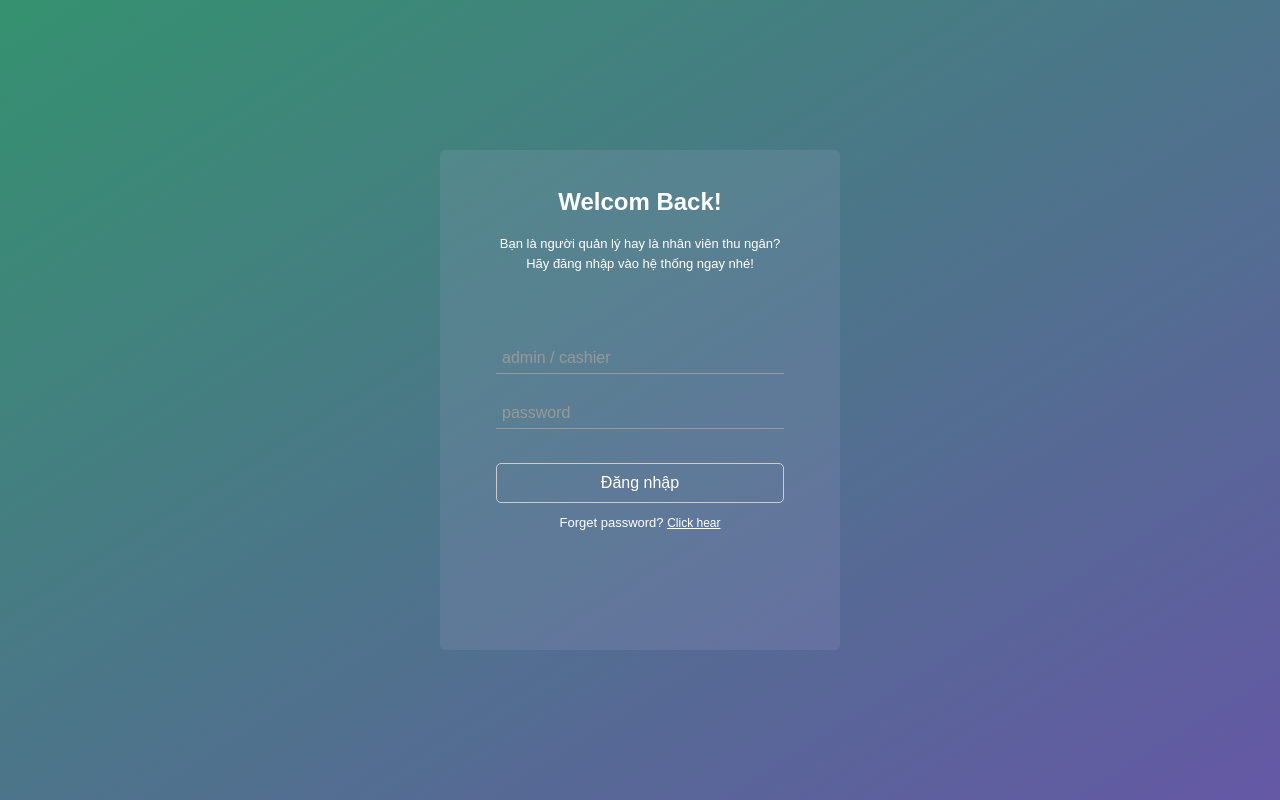
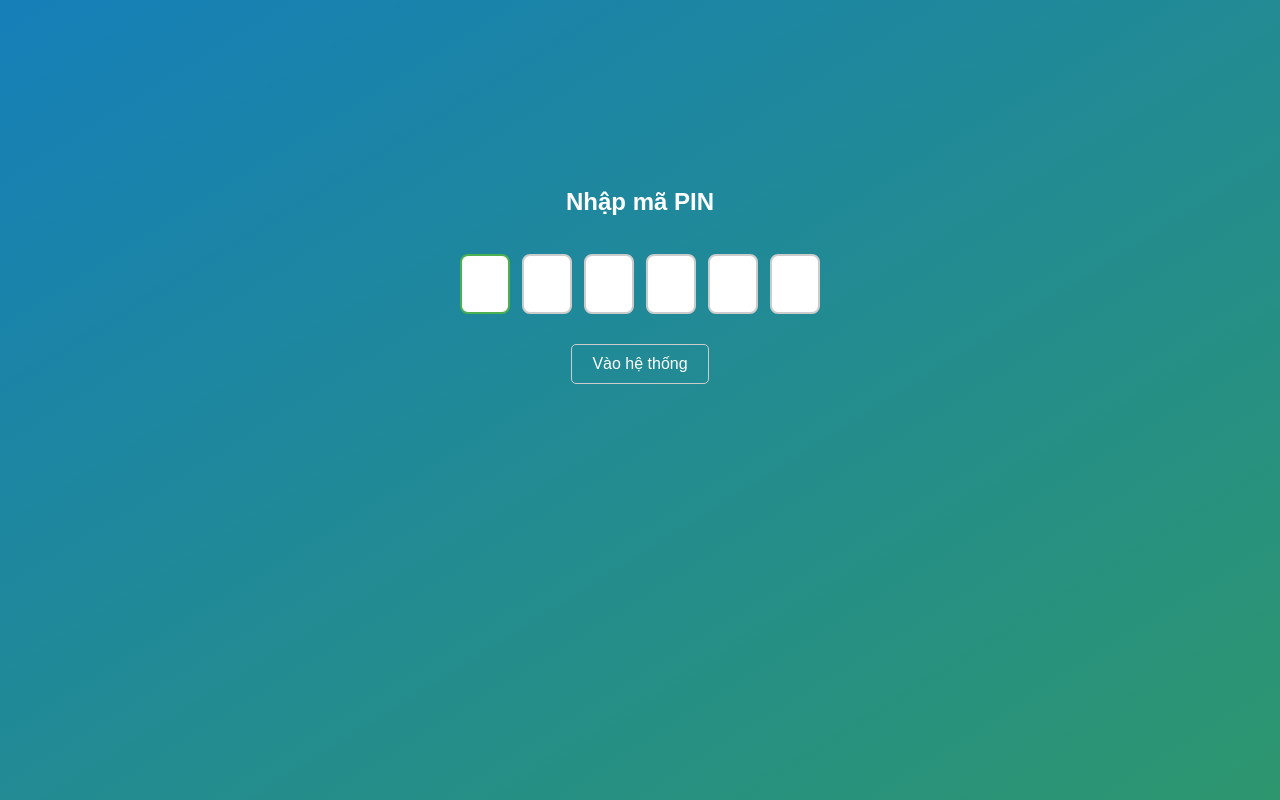
Before and after one commit to NguyenQuynhAnh1204/adminDashboard, a React (Vite) app: page / in a window 1280 px wide. Built offline with nearby package versions, Linux system fonts and the light colour scheme.

Commit message:
call api order in dashboard

```diff
--- a/src/Components/Feature.jsx
+++ b/src/Components/Feature.jsx
@@ -13,6 +13,7 @@ const Feature = () => {
         try {
             const data = await orderService.getFeature();
             setFeature(data);
+            console.log(data);
         }
         catch (error) {
             console.error(error);
@@ -39,7 +40,7 @@ const Feature = () => {
                 </div>
 
                 <p className="feature-chart_title">Total sales made today</p>
-                <p className="feature-chart_amount">{formatVND(Number(feature.feature) | 0)}</p>
+                <p className="feature-chart_amount">{formatVND(Number(feature.revenueToday) | 0)}</p>
                 {/* <p className="feature-chart_desc">
                     sale sale sale sale sale sale sale sale sale sale sale sale sale sale sale
                 </p> */}
--- a/src/Pages/Admin/Dashboard.jsx
+++ b/src/Pages/Admin/Dashboard.jsx
@@ -8,13 +8,25 @@ import TableList from "../../components/Table";
 import { orderService } from "../../service/order.service"
 import { useEffect, useState } from "react"
 
+const columns = [
+  { key: "orderCode", label: "Order Code" },
+  { key: "userName", label:"Employee"},
+  { key: "date", label: "Date" },
+  { key: "totalAmount", label: "Amount", type: "money" },
+  { key: "method", label: "Method" },
+  { key: "status", label: "Status", type: "status" }
+];
 
 const Dashboard = () => {
     const [widget, setWidget] = useState({})
 
+    const [orders, setOrders] = useState([]);
+
     const fetchDashboard = async () => {
         try {
             const dashboard = await orderService.getDashboard();
+            const orderDta = await orderService.getOrders();
+            setOrders(orderDta)
             setWidget(dashboard);
         }
         catch (e) {
@@ -46,7 +58,7 @@ const Dashboard = () => {
 
                 <div className="dashboard-list-container shadow">
                     <div className="list-title">Latest Transactions</div>
-                    {/* <TableList titleCell={tableTitle} rows={rows}/> */}
+                    <TableList columns={columns} rows={orders}/>
                 </div>
             </div>
         </div>
--- a/src/Pages/Home.jsx
+++ b/src/Pages/Home.jsx
@@ -1,57 +1,85 @@
-import { useState } from "react";
+import { useRef, useState } from "react";
 import { useNavigate } from "react-router-dom";
 
+const HomePage = () => {
+    const [pin, setPin] = useState(["", "", "", "", "", ""]);
+    const [error, setError] = useState("");
+    const inputsRef = useRef([]);
+    const nav = useNavigate();
 
-const HomePage = () => {
+    const handleChange = (value, index) => {
+        if (!/^\d?$/.test(value)) return;
 
-    const [data, setData] = useState({});
+        const newPin = [...pin];
+        newPin[index] = value;
+        setPin(newPin);
 
-    const nav = useNavigate();
+        if (value && index < 6) {
+            inputsRef.current[index + 1].focus();
+        }
+    };
+
+    const handleKeyDown = (e, index) => {
+        if (e.key === "Backspace" && !pin[index] && index > 0) {
+            inputsRef.current[index - 1].focus();
+        }
+    };
 
     const handleSubmit = (e) => {
         e.preventDefault();
+        const pinCode = pin.join("");
 
-
-        const formData = new FormData(e.target);
-
-        const dataE = Object.fromEntries(formData.entries());
-
-        if (dataE?.userName === 'admin') {
-            nav('/admin/dashboard', {replace: true});
-            return;
+        if (pinCode === "121204") {
+            nav("/admin/dashboard", { replace: true });
+        } else {
+            setError("Sai mã PIN");
+            setPin(["", "", "", "", "", ""]);
+            inputsRef.current[0].focus();
         }
-        if (dataE?.userName === "cashier") {
-            nav("/pos/home", {replace: true})
-            return;
-        }
-    }
+    };
 
     return (
         <div className="home">
-            <div className="home-container shadow">
+            <div className="home-container">
                 <div className="home-box">
-                    <h1 className="title">Welcom Back!</h1>
-
-                    <p className="text">Bạn là người quản lý hay là nhân viên thu ngân?</p>
-                    <p className="text">Hãy đăng nhập vào hệ thống ngay nhé!</p>
+                    <h1 className="title">Nhập mã PIN</h1>
 
                     <form onSubmit={handleSubmit}>
-
-                        <div className="input-box">
-                            <input type="text" placeholder="admin / cashier" name="userName"/>
-                        </div>
-                        <div className="input-box">
-                            <input type="password" placeholder="password" name="password"/>
+                        <div className="pin-inputs">
+                            {pin.map((digit, index) => (
+                                <input
+                                    key={index}
+                                    ref={(el) => (inputsRef.current[index] = el)}
+                                    type="password"
+                                    inputMode="numeric"
+                                    maxLength={1}
+                                    value={digit}
+                                    onChange={(e) =>
+                                        handleChange(e.target.value, index)
+                                    }
+                                    onKeyDown={(e) =>
+                                        handleKeyDown(e, index)
+                                    }
+                                    className="pin-box"
+                                    autoFocus={index === 0}
+                                />
+                            ))}
                         </div>
 
-                        <button className="btn-login cursor" type="submit">Đăng nhập</button>
+                        {error && <p className="error-text">{error}</p>}
+
+                        <button
+                            className="btn-login cursor"
+                            type="submit"
+                            disabled={pin.some((d) => d === "")}
+                        >
+                            Vào hệ thống
+                        </button>
                     </form>
-                    <p className="text">Forget password? <span>Click hear</span></p>
-
                 </div>
             </div>
         </div>
-    )
-}
+    );
+};
 
-export default HomePage
+export default HomePage;
--- a/src/Style/AdminPage/_home.scss
+++ b/src/Style/AdminPage/_home.scss
@@ -17,7 +17,6 @@
             min-width: 400px;
             min-height: 500px;
             border-radius: 5px;
-            background-color: rgba($color: #dcc6f4d6, $alpha: 0.1);
             color: #fff;
             @include align-ct;
             flex-direction: column;
@@ -39,49 +38,10 @@
             }
 
             form {
-                margin-top: 70px;
-                display: flex;
-                align-items: center;
+                @include center;
                 flex-direction: column;
-                width: 100%;
-                gap: 24px;
-                .input-box {
-                    width: 80%;
-                    position: relative;
-                    input {
-                        font-size: 16px;
-                        color: #fff;
-                        width: 100%;
-                        background: none;
-                        border: none;
-                        outline: none;
-                        padding: 6px;
-                        border-bottom: 1px solid #999;
-                        &::placeholder {
-                            color: #999;
-                        }
-                    }
-
-                    &::after {
-                        content: '';
-                        position: absolute;
-                        bottom: 0;
-                        left: 0;
-                        height: 1px;
-                        width: 0%;
-                        background-color: #222;
-                        transition: width 0.5s;
-                    }
-
-                    &:has(input:focus)::after {
-                        width: 100%;
-                    }
-
-                }
-
                 button {
-                    width: 80%;
-                    padding: 10px;
+                    padding: 10px 20px;
                     margin: 10px 0;
                     background: none;
                     border: 1px solid #ccc;
@@ -89,6 +49,27 @@
                     color: #fff;
                     font-size: 16px;
                 }
+                .pin-inputs {
+                    display: flex;
+                    justify-content: center;
+                    gap: 12px;
+                    margin: 20px 0;
+                }
+
+                .pin-box {
+                    width: 50px;
+                    height: 60px;
+                    font-size: 28px;
+                    text-align: center;
+                    border: 2px solid #ccc;
+                    border-radius: 8px;
+                }
+
+                .pin-box:focus {
+                    border-color: #4caf50;
+                    outline: none;
+                }
+
             }
         }
     }
--- a/src/Style/index.css
+++ b/src/Style/index.css
@@ -221,7 +221,6 @@ a {
   min-width: 400px;
   min-height: 500px;
   border-radius: 5px;
-  background-color: rgba(220, 198, 244, 0.1);
   color: #fff;
   display: flex;
   align-items: center;
@@ -242,55 +241,37 @@ a {
   cursor: pointer;
 }
 .home .home-container .home-box form {
-  margin-top: 70px;
-  display: flex;
-  align-items: center;
+  display: flex;
+  align-items: center;
+  justify-content: center;
   flex-direction: column;
-  width: 100%;
-  gap: 24px;
-}
-.home .home-container .home-box form .input-box {
-  width: 80%;
-  position: relative;
-}
-.home .home-container .home-box form .input-box input {
-  font-size: 16px;
-  color: #fff;
-  width: 100%;
-  background: none;
-  border: none;
-  outline: none;
-  padding: 6px;
-  border-bottom: 1px solid #999;
-}
-.home .home-container .home-box form .input-box input::-moz-placeholder {
-  color: #999;
-}
-.home .home-container .home-box form .input-box input::placeholder {
-  color: #999;
-}
-.home .home-container .home-box form .input-box::after {
-  content: "";
-  position: absolute;
-  bottom: 0;
-  left: 0;
-  height: 1px;
-  width: 0%;
-  background-color: #222;
-  transition: width 0.5s;
-}
-.home .home-container .home-box form .input-box:has(input:focus)::after {
-  width: 100%;
 }
 .home .home-container .home-box form button {
-  width: 80%;
-  padding: 10px;
+  padding: 10px 20px;
   margin: 10px 0;
   background: none;
   border: 1px solid #ccc;
   border-radius: 5px;
   color: #fff;
   font-size: 16px;
+}
+.home .home-container .home-box form .pin-inputs {
+  display: flex;
+  justify-content: center;
+  gap: 12px;
+  margin: 20px 0;
+}
+.home .home-container .home-box form .pin-box {
+  width: 50px;
+  height: 60px;
+  font-size: 28px;
+  text-align: center;
+  border: 2px solid #ccc;
+  border-radius: 8px;
+}
+.home .home-container .home-box form .pin-box:focus {
+  border-color: #4caf50;
+  outline: none;
 }
 
 @keyframes gradientWave {
--- a/src/api/order.api.js
+++ b/src/api/order.api.js
@@ -24,5 +24,9 @@ export const orderApi = {
 
     getFeature() {
         return axios.get("/order/feature");
+    },
+
+    getOrders() {
+        return axios.get("/order/orders");
     }
 }
--- a/src/service/order.service.js
+++ b/src/service/order.service.js
@@ -30,5 +30,10 @@ export const orderService = {
     async getFeature() {
         const res = await orderApi.getFeature();
         return res.data.data;
+    },
+
+    async getOrders() {
+        const res = await orderApi.getOrders();
+        return res.data.orders
     }
 }
```
Also changed, not shown: 1 other file (tests, documents, lock files or other folders).
